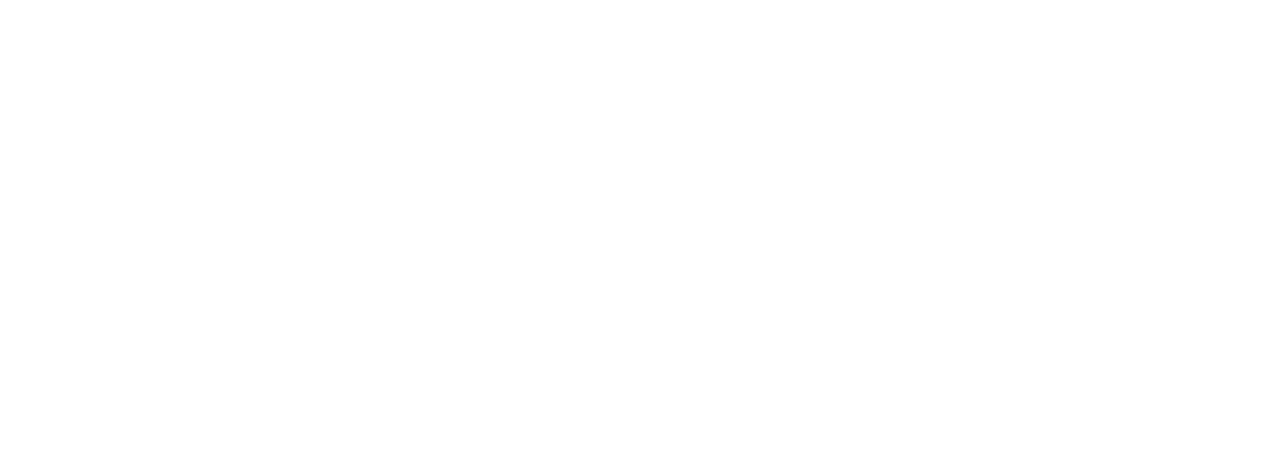
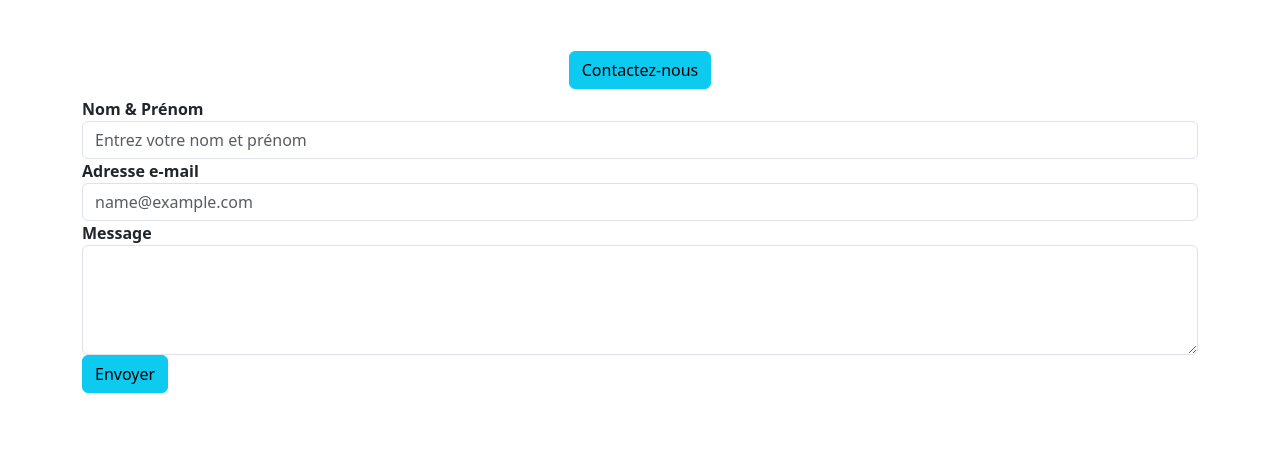
Before and after one commit to Hamadoun23/contact1, a plain HTML site: page index.html in a window 1280 px wide. Drawn offline with nearby package versions, Linux system fonts and the light colour scheme.

Commit message:
Ajout de bootstrap et debut de la section de contact

```diff
--- a/index.html
+++ b/index.html
@@ -5,10 +5,35 @@
   <meta charset="UTF-8">
   <meta name="viewport" content="width=device-width, initial-scale=1.0">
   <title>AskiaGlobal</title>
+  <link href="https://cdn.jsdelivr.net/npm/bootstrap@5.3.0/dist/css/bootstrap.min.css" rel="stylesheet">
+  <link href="https://cdnjs.cloudflare.com/ajax/libs/font-awesome/5.15.3/css/all.min.css" rel="stylesheet">
 </head>
 
 <body>
 
+  <!-- Contact -->
+  <section id="Contact" class="py-5">
+    <div class="container contact-form">
+      <h2 class="text-center"><button type="button" class="btn btn-info custom-btn">Contactez-nous</button></h2>
+      <form action="https://formspree.io/cissehamadoun23@gmail.com" method="POST">
+        <div class="form-group">
+          <label for="inputName"><b>Nom & Prénom</b></label>
+          <input type="text" class="form-control" id="inputName" placeholder="Entrez votre nom et prénom" required>
+        </div>
+        <div class="form-group">
+          <label for="inputEmail"><b>Adresse e-mail</b></label>
+          <input type="email" class="form-control" id="inputEmail" placeholder="name@example.com" required>
+        </div>
+        <div class="form-group">
+          <label for="inputMessage"><b>Message</b></label>
+          <textarea class="form-control" id="inputMessage" rows="4" required></textarea>
+        </div>
+        <button type="submit" class="btn btn-info custom-btn">Envoyer</button>
+      </form>
+      <br>
+    </div>
+  </section>
+
 </body>
 
 </html>
```
